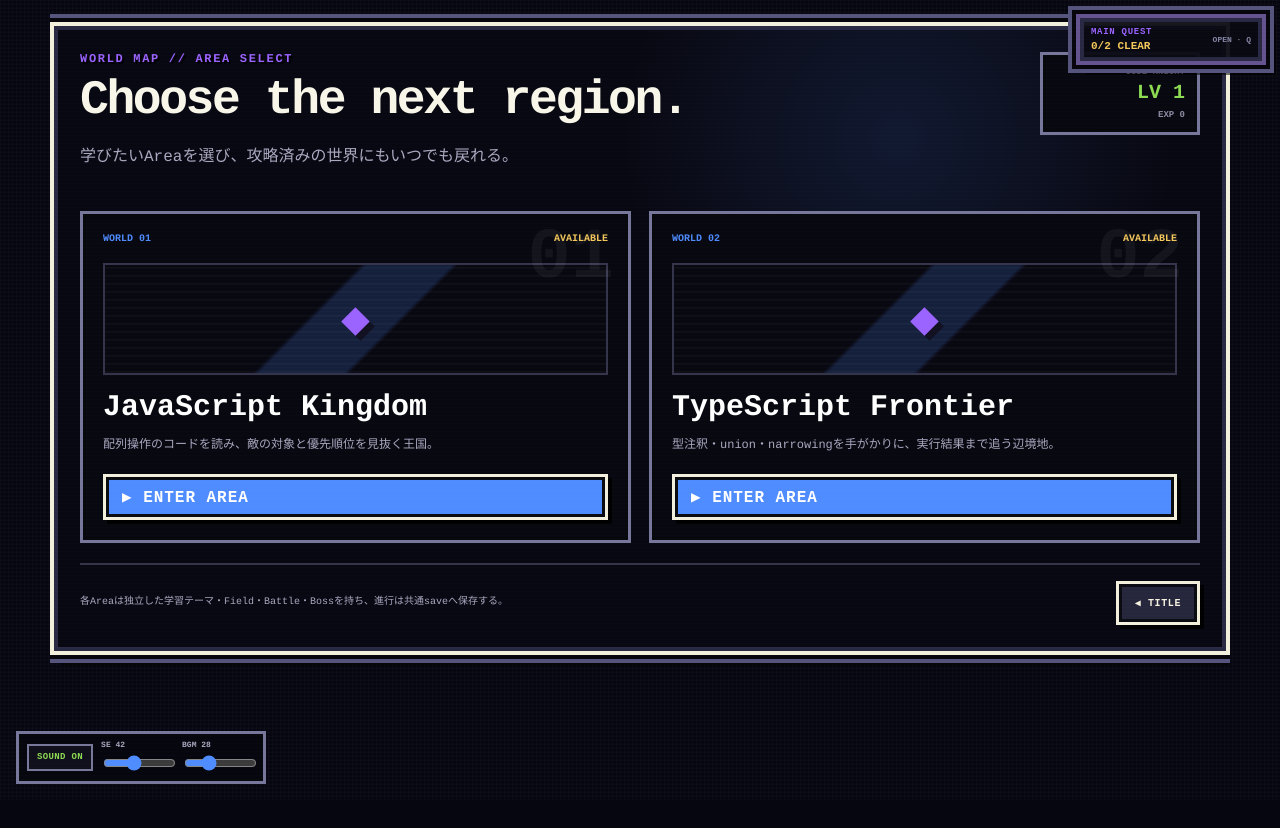
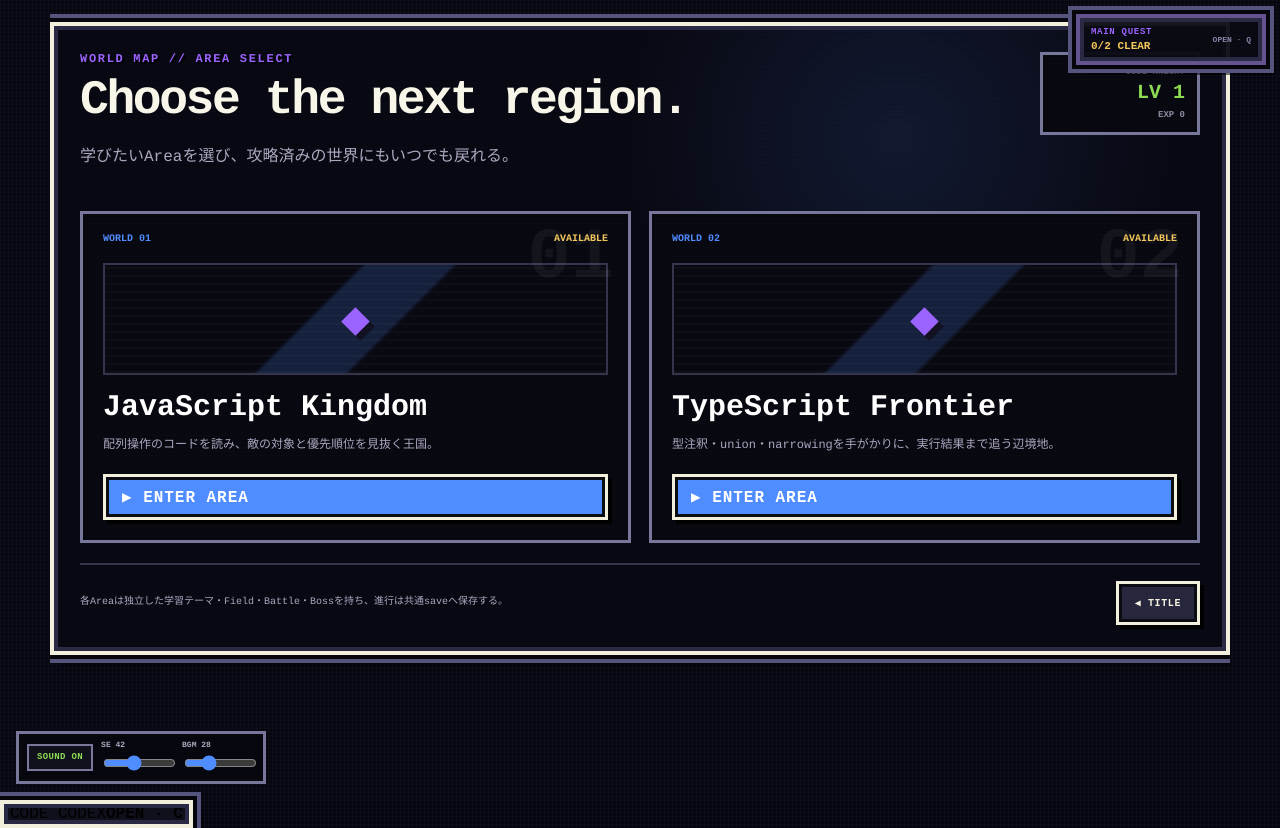
Before and after one commit to mui-1729/code-reading-rpg, a React (Vite) app: page /world in a window 1280 px wide. Before the commit the page ends 800 px from the top, so only its background shows below. Built offline with nearby package versions, Linux system fonts and the light colour scheme.

Commit message:
feat: mount code codex

```diff
--- a/src/RootLayout.tsx
+++ b/src/RootLayout.tsx
@@ -1,4 +1,5 @@
 import { Outlet } from '@tanstack/react-router'
+import { CodeCodex } from './learning/CodeCodex'
 import { QuestTracker } from './quests/QuestTracker'
 import { QuestVictoryFeedback } from './quests/QuestVictoryFeedback'
 
@@ -8,6 +9,7 @@ export function RootLayout() {
       <Outlet />
       <QuestVictoryFeedback />
       <QuestTracker />
+      <CodeCodex />
     </>
   )
 }
```
